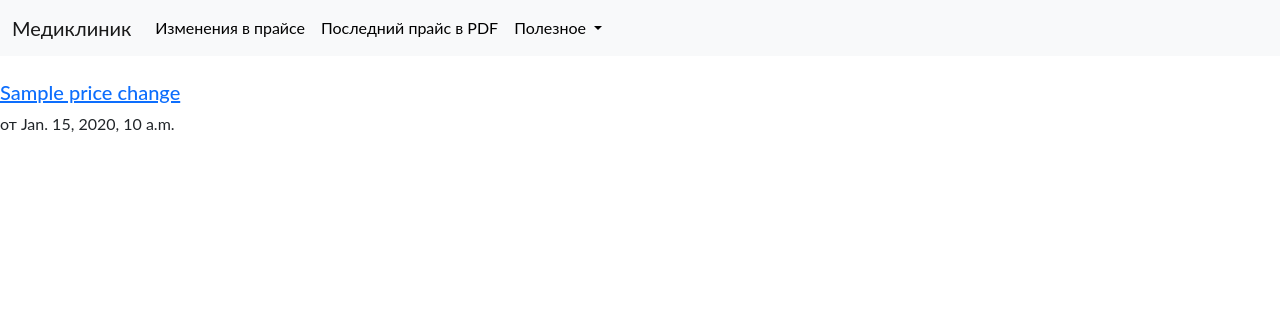
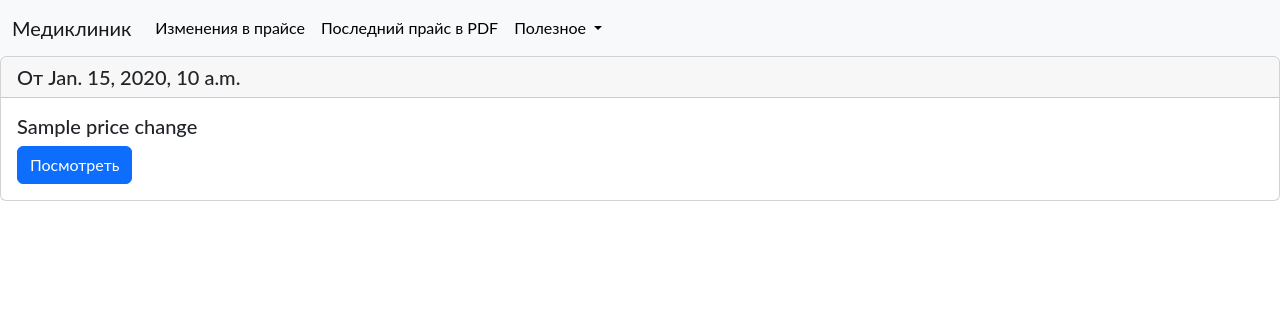
Before and after one commit to CyberPunk58/djangp3-medinet, a Django app: template medinet/price_change/templates/price_change/price_change.html in a window 1280 px wide. Shown: the top 316 px of the page. Run offline with Django 3.2, Linux system fonts and the light colour scheme; the template is opened without the code that fills it: most values are stand-ins (such as "Sample title", 1, 10 or a date in 2020).

Commit message:
css prices added

```diff
--- a/medinet/news/templates/news/home.html
+++ b/medinet/news/templates/news/home.html
@@ -12,7 +12,7 @@
   <img src = '{{ news.image.url}}' width="200" height="200" class="flex-shrink-0 me-3" alt="...">
   <div>
     <h5 class="mt-0">{{ news.title }}</h5>
-    <p>{{news.description|safe|truncatechars:99}}</p>
+    <p>{{news.description|safe|truncatechars:123}}</p>
     <br>
     <a href="{% url 'news:detail' news.id %}" class="stretched-link">Подробнее</a>
   </div>
--- a/medinet/price_change/templates/price_change/price_change.html
+++ b/medinet/price_change/templates/price_change/price_change.html
@@ -2,14 +2,17 @@
 {% block content %}
 
 {% for price_change in price_change %}
-<br>
-<a href="{% url 'price_change:detail' price_change.id %}"><h5>{{ price_change.title }}</h5></a>
-<h8>от {{ price_change.date }}</h8>
-<br>
 
 
 
-
+<div class="card">
+  <h5 class="card-header">От {{ price_change.date }}</h5>
+  <div class="card-body">
+    <h5 class="card-title">{{ price_change.title }}</h5>
+    <!--<p class="card-text">With supporting text below as a natural lead-in to additional content.</p>-->
+    <a href="{% url 'price_change:detail' price_change.id %}" class="btn btn-primary">Посмотреть</a>
+  </div>
+</div>
 
 {% endfor %}
 
```
Also changed, not shown: medinet/price_change/templates/price_change/detail.html (+5 -4 lines), medinet/db.sqlite3, medinet/media/news/images/CtfwJQhhbwI.jpg (added), 2 other files.
